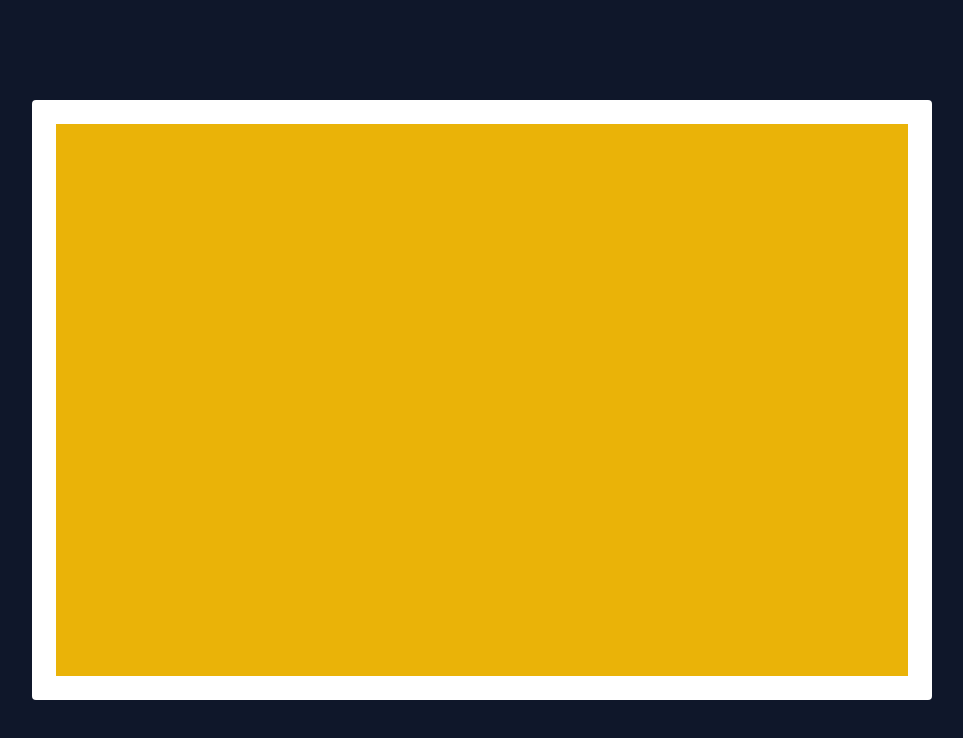
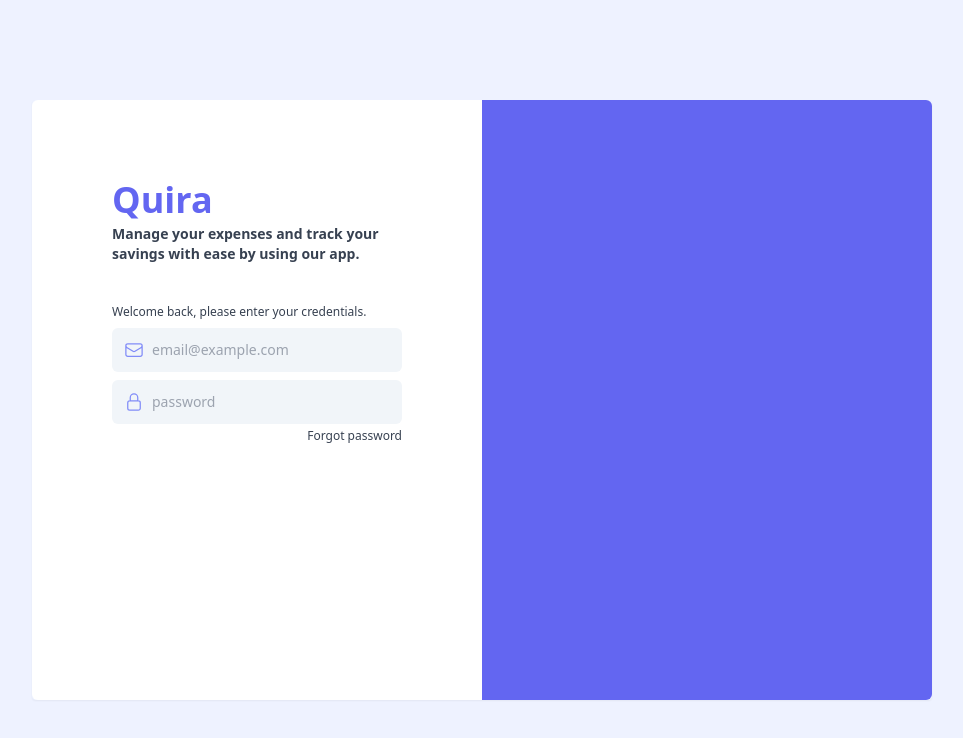
Before and after one commit to gemscal/kira, a React (Create React App) app: page / in a window 1280 px wide. Shown: the top 738 px of the page, without its empty margins (158-1121 px from the left). Built offline with nearby package versions, Linux system fonts and the light colour scheme; the HTML template or start-up script is replaced by a standard one.

Commit message:
draft for login ui

```diff
--- a/package.json
+++ b/package.json
@@ -3,6 +3,7 @@
   "version": "0.1.0",
   "private": true,
   "dependencies": {
+    "@heroicons/react": "^2.0.13",
     "@reduxjs/toolkit": "^1.9.1",
     "@testing-library/jest-dom": "^5.16.5",
     "@testing-library/react": "^13.4.0",
--- a/public/index.html
+++ b/public/index.html
@@ -24,7 +24,7 @@
       work correctly both with client-side routing and a non-root public URL.
       Learn how to configure a non-root public URL by running `npm run build`.
     -->
-    <title>React App</title>
+    <title>Quira - Your financial buddy</title>
   </head>
   <body>
     <noscript>You need to enable JavaScript to run this app.</noscript>
--- a/src/components/Auth/Login.tsx
+++ b/src/components/Auth/Login.tsx
@@ -1,13 +1,41 @@
 import React from 'react';
-
+import { EnvelopeIcon, LockClosedIcon } from '@heroicons/react/24/outline';
 
 const Login = () => {
   return (
-    <div className="flex h-screen min-w-full items-center bg-slate-900">
-      <div className="h-[600px] w-[900px] p-6 mx-auto items-center rounded bg-white">
-        <div className="container columns-2 bg-yellow-500 h-full">
-          <div></div>
-          <div></div>
+    <div className="flex font-sans h-screen min-w-full items-center bg-indigo-50">
+      <div className="h-[600px] w-[900px] mx-auto items-center rounded shadow-sm">
+        <div className="grid grid-cols-4 gap-0 h-full ">
+          <div className="col-span-2 w-full text-gray-700 h-full rounded-l-md p-20 bg-white">
+            <p className="text-4xl mb-1 font-bold text-indigo-500">Quira</p>
+            <p className="text-sm font-semibold mb-10">Manage your expenses and track your savings with ease by using our app.</p>
+            <p className="text-xs">Welcome back, please enter your credentials.</p>
+            <form className="mt-2">
+              <div className="flex flex-col items-center">
+                <div className="bg-slate-100 p-3 w-full rounded-md flex items-center">
+                  <EnvelopeIcon className="h-5 w-5 mr-2 text-indigo-400"/>
+                  <input
+                    type="email"
+                    name="email"
+                    placeholder="email@example.com"
+                    className="bg-slate-100 outline-none text-sm flex-1"
+                    autoComplete="off"
+                  />
+                </div>
+                <div className="bg-slate-100 p-3 w-full rounded-md flex items-center mt-2">
+                  <LockClosedIcon className="h-5 w-5 mr-2 text-indigo-400"/>
+                  <input
+                    type="password"
+                    name="password"
+                    placeholder="password"
+                    className="bg-slate-100 outline-none text-sm flex-1"
+                  />
+                </div>
+              </div>
+              <p className="text-right text-xs mt-1">Forgot password</p>
+            </form>
+          </div>
+          <div className="w-full col-span-2 h-full rounded-r-md bg-indigo-500"></div>
         </div>
       </div>
     </div>
```
Also changed, not shown: 1 other file (tests, documents, lock files or other folders).
